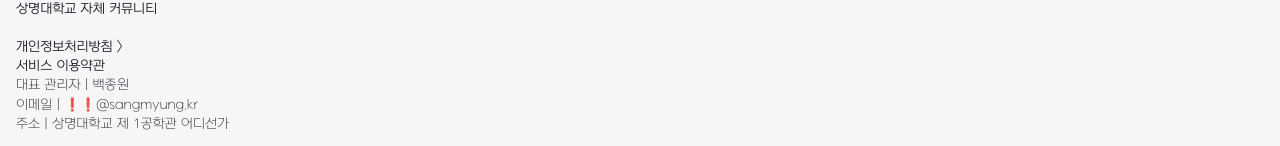
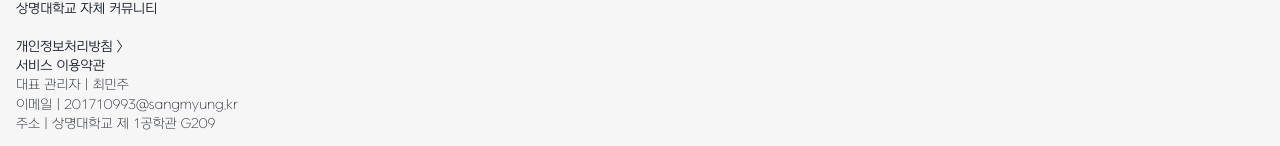
Before and after one commit to smu-capstone2023/fe-react-deploy, a React (Create React App) app: page / in a window 1280 px wide. Shown: the part 651-797 px from the top of the page. Built offline with nearby package versions, Linux system fonts and the light colour scheme; no server answers.

Commit message:
footer 내용 수정

```diff
--- a/src/component/organism/Footer.jsx
+++ b/src/component/organism/Footer.jsx
@@ -23,9 +23,9 @@
                 >
                     서비스 이용약관
                 </p>
-                <p>대표 관리자 | 백종원</p>
-                <p>이메일 | ❗❗@sangmyung.kr</p>
-                <p>주소 | 상명대학교 제 1공학관 어디선가</p>
+                <p>대표 관리자 | 최민주</p>
+                <p>이메일 | 201710993@sangmyung.kr</p>
+                <p>주소 | 상명대학교 제 1공학관 G209</p>
             </FooterInfo>
         );
     };
```
